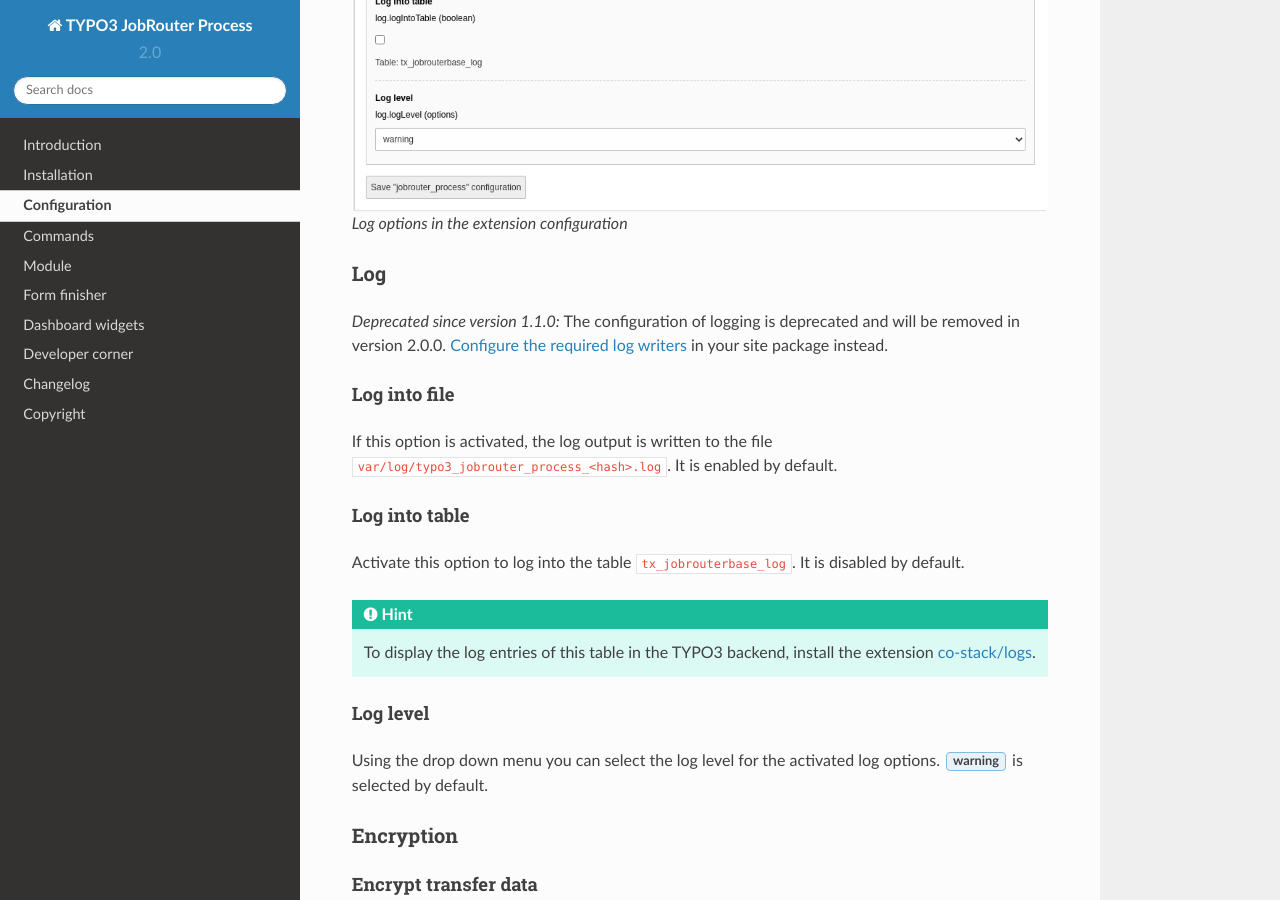
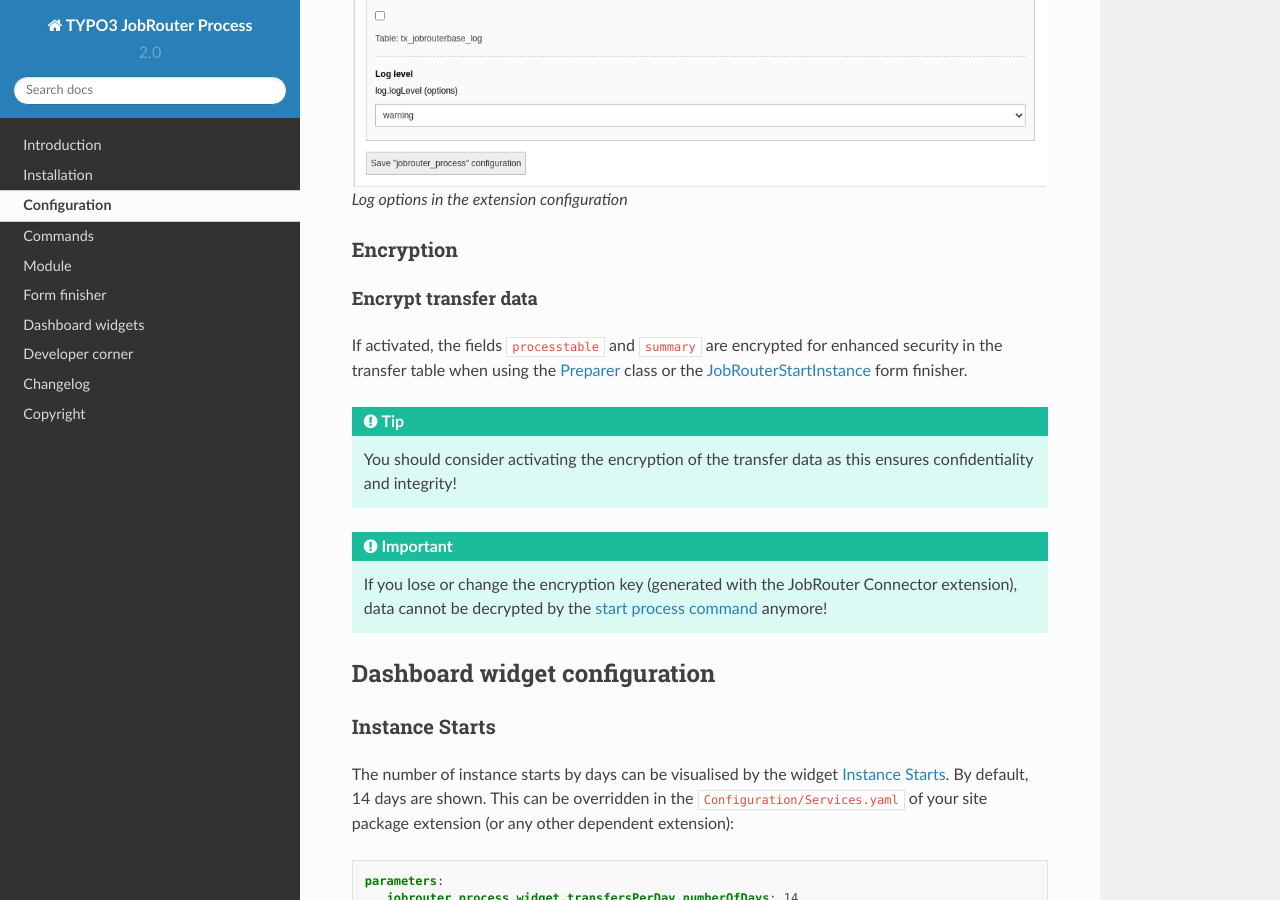
Before and after one commit to jobrouter/typo3-process, a Sphinx documentation site: the page built from Documentation/configuration.rst, in a window 1280 px wide and 900 px high, scrolled down 751 px. Built offline with Sphinx 7.4.7 and the Read the Docs theme 2.0.0, drawn with Linux system fonts in a browser that asks for light colours.

Commit message:
[!!!][TASK] Remove logging from extension configuration
Resolves: #8

```diff
--- a/Documentation/changelog.rst
+++ b/Documentation/changelog.rst
@@ -23,6 +23,7 @@
 
 * Compatibility with TYPO3 v10 (#5)
 * Compatibility with PHP 7.4 and 8.0
+* Configuration of logging in the extension configuration
 
 `1.2.0 <https://github.com/brotkrueml/typo3-jobrouter-process/compare/v1.1.1...v1.2.0>`_ - 2022-05-31
 ---------------------------------------------------------------------------------------------------------
--- a/Documentation/configuration.rst
+++ b/Documentation/configuration.rst
@@ -27,38 +27,6 @@
    :alt: Log options in the extension configuration
 
    Log options in the extension configuration
-
-Log
----
-
-.. deprecated:: 1.1.0
-   The configuration of logging is deprecated and will be removed in version
-   2.0.0. :ref:`Configure the required log writers <configuration-logging>` in
-   your site package instead.
-
-Log into file
-~~~~~~~~~~~~~
-
-If this option is activated, the log output is written to the file
-:file:`var/log/typo3_jobrouter_process_<hash>.log`. It is enabled by default.
-
-Log into table
-~~~~~~~~~~~~~~
-
-Activate this option to log into the table `tx_jobrouterbase_log`. It is
-disabled by default.
-
-.. hint::
-
-   To display the log entries of this table in the TYPO3 backend, install the
-   extension `co-stack/logs`_.
-
-Log level
-~~~~~~~~~
-
-Using the drop down menu you can select the log level for the activated log
-options. :guilabel:`warning` is selected by default.
-
 
 Encryption
 ----------
--- a/composer.json
+++ b/composer.json
@@ -50,7 +50,6 @@
 		"typo3/testing-framework": "^6.16"
 	},
 	"suggest": {
-		"co-stack/logs": "Backend module for displaying logs written to log table",
 		"typo3/cms-dashboard": "Use dashboard widgets for information about instance starts"
 	},
 	"autoload": {
```
Also changed, not shown: CHANGELOG.md (+1 -0 lines), ext_conf_template.txt (+0 -9 lines), 1 other file.
